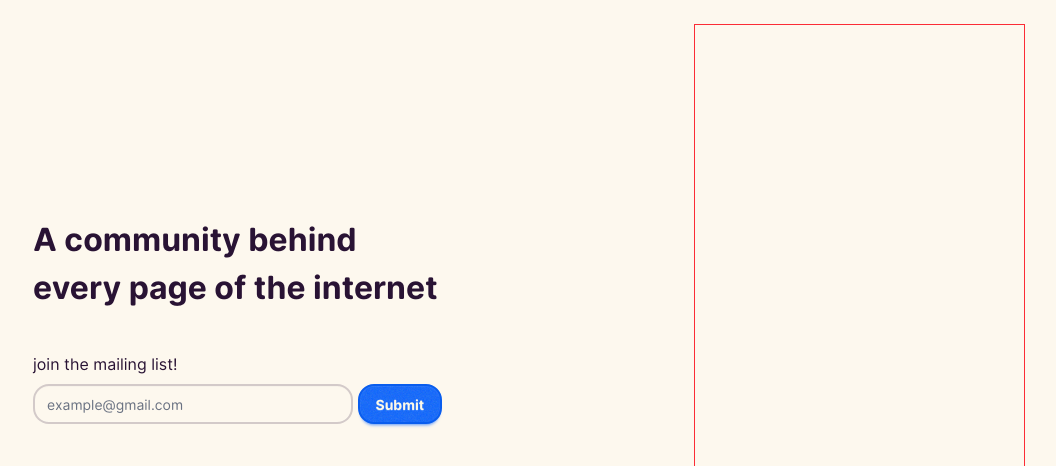
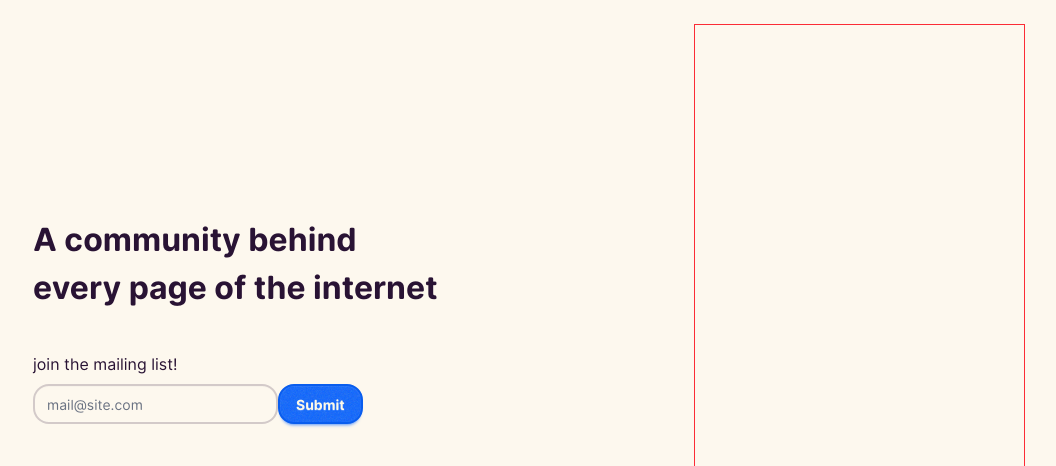
Before and after one commit to PatatoBit/offpage-home, a SvelteKit app: page / in a window 1280 px wide. Shown: the top 466 px of the page, without its empty margins (111-1167 px from the left). Built offline with nearby package versions, Linux system fonts and the light colour scheme.

Commit message:
fixed form sizing

```diff
--- a/src/components/Hero.svelte
+++ b/src/components/Hero.svelte
@@ -4,8 +4,12 @@
 		<h1 class="heading line-clamp-1">every page of the internet</h1>
 
 		<p class="mt-10 mb-2">join the mailing list!</p>
-		<form action="">
-			<input class="input" type="email" placeholder="example@gmail.com" />
+		<form class="flex w-full flex-row">
+			<label class="floating-label">
+				<span>Your Email</span>
+				<input type="email" placeholder="mail@site.com" class="input" />
+			</label>
+
 			<button class="btn btn-primary">Submit</button>
 		</form>
 	</div>
```
